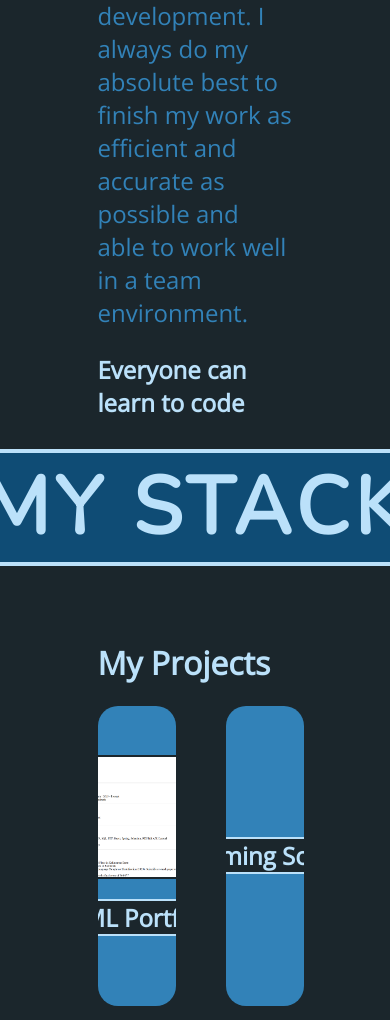
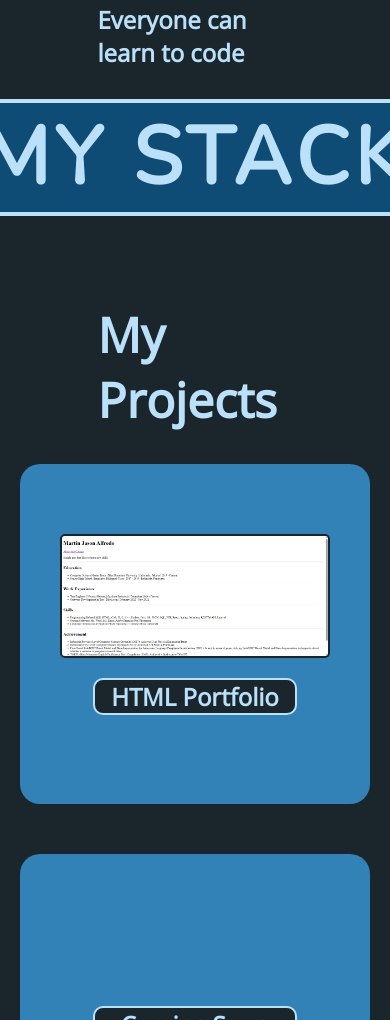
Before and after one commit to RedBloodCell1/html-css-portfolio, a plain HTML site: page index.html in a window 390 px wide. Shown: the part 980-2000 px from the top of the page. Drawn offline with nearby package versions, Linux system fonts and the light colour scheme.

Commit message:
Last Update

```diff
--- a/style.css
+++ b/style.css
@@ -187,3 +187,30 @@ footer {
   margin-top: 50px;
   color: #bbe1fa;
 }
+
+@media (max-width: 932px) {
+  .hero img {
+    display: none;
+  }
+
+  .project_list {
+    display: flex;
+    flex-direction: column;
+    align-items: center;
+  }
+
+  .project_list h1 {
+    font-size: 3rem;
+  }
+
+  .project_item {
+    display: flex;
+    flex-direction: column;
+    align-items: center;
+  }
+
+  .project {
+    height: 300px;
+    width: 100%;
+  }
+}
```
